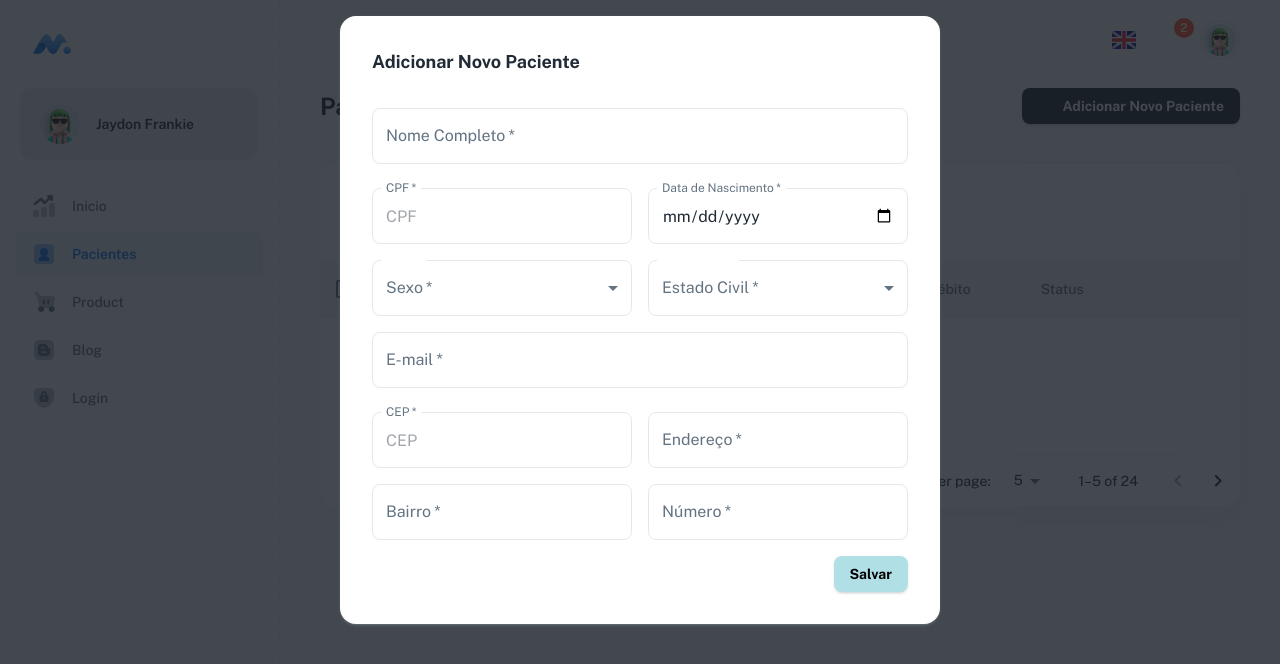
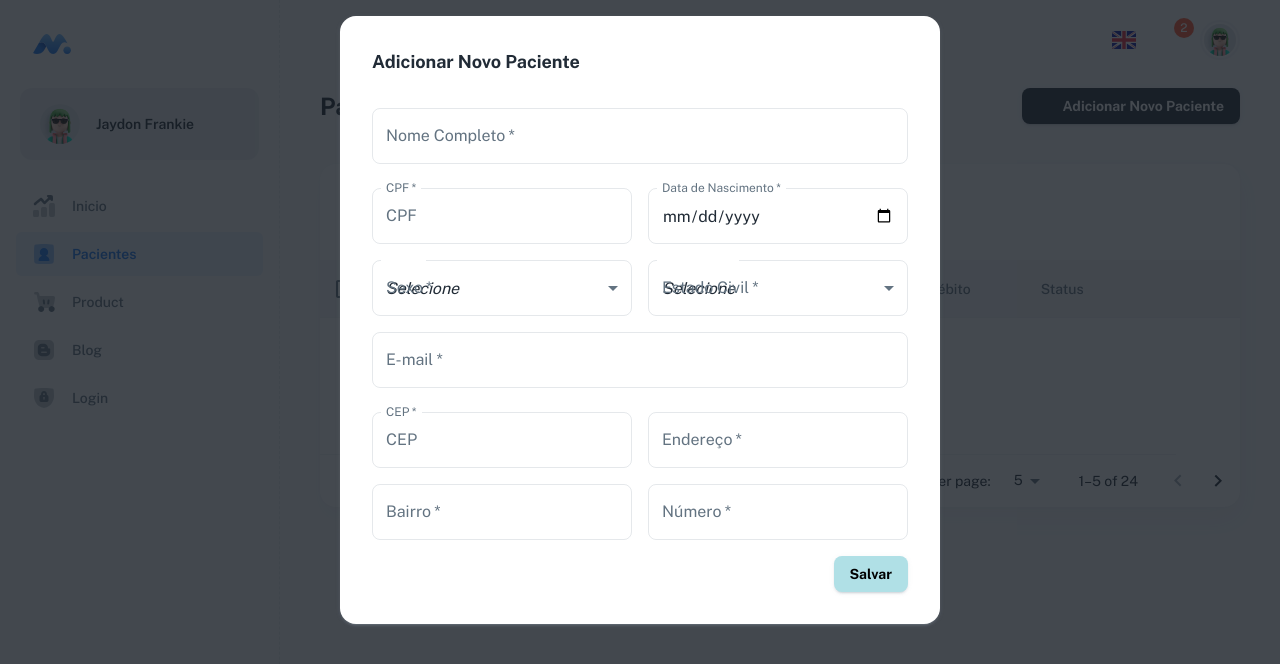
Before and after one commit to Unversedsix0/nutri, a React (Vite) app: page /user in a window 1280 px wide. Both pictures are taken after typing "Sample" into the empty fields and a click on the button "Adicionar Novo Paciente". Shown: the top 664 px of the page. Built offline with nearby package versions, Linux system fonts and the light colour scheme; some icons are missing.

Commit message:
salvando dados do formulario

```diff
--- a/src/components/modal-paciente/modal-paciente.jsx
+++ b/src/components/modal-paciente/modal-paciente.jsx
@@ -1,19 +1,19 @@
 /* eslint-disable react/prop-types */
 /* eslint-disable import/no-extraneous-dependencies */
-import React from 'react'
-
-import FormControl from '@mui/material/FormControl'; // Importação do FormControl
-import InputLabel from '@mui/material/InputLabel'; // Importação do InputLabel
-import Select from '@mui/material/Select'; // Importação do Select
-import MenuItem from '@mui/material/MenuItem'; // Importação do MenuItem
-import InputMask from 'react-input-mask'; // Importação do InputMask
+import React from 'react';
+import InputMask from 'react-input-mask';
+import { useForm, Controller } from 'react-hook-form';
 
 import Box from '@mui/material/Box';
 import Stack from '@mui/material/Stack';
 import Modal from '@mui/material/Modal';
+import Select from '@mui/material/Select';
 import Button from '@mui/material/Button';
+import MenuItem from '@mui/material/MenuItem';
 import TextField from '@mui/material/TextField';
+import InputLabel from '@mui/material/InputLabel';
 import Typography from '@mui/material/Typography';
+import FormControl from '@mui/material/FormControl';
 
 const style = {
   position: 'absolute',
@@ -30,9 +30,16 @@ const style = {
   },
 };
 
+export default function ModalPaciente(props) {
+  const { open, handleClose } = props;
+  const { control, handleSubmit, formState: { errors } } = useForm();
 
-export default function ModalPaciente(props) {
-  const {open, handleClose} = props;
+  const onSubmit = (data) => {
+    console.log('Dados do formulário:', data);
+
+
+  };
+
   return (
     <Modal
       open={open}
@@ -44,32 +51,62 @@ export default function ModalPaciente(props) {
         <Typography id="modal-modal-title" variant="h6" component="h2">
           Adicionar Novo Paciente
         </Typography>
-          <Box component="form" sx={{ mt: 2 }}>
+        <Box component="form" onSubmit={handleSubmit(onSubmit)} sx={{ mt: 2 }}>
+          <Controller
+            name="nome"
+            control={control}
+            defaultValue=""
+            rules={{ required: 'Nome completo é obrigatório' }}
+            render={({ field }) => (
               <TextField
+                {...field}
                 fullWidth
                 margin="normal"
                 label="Nome Completo"
                 variant="outlined"
+                error={!!errors.nome}
+                helperText={errors.nome ? errors.nome.message : ''}
                 required
               />
+            )}
+          />
           <Stack direction="row" spacing={2} sx={{ mt: 2 }}>
+            <Controller
+              name="cpf"
+              control={control}
+              defaultValue=""
+              rules={{ required: 'CPF é obrigatório' }}
+              render={({ field }) => (
                 <FormControl fullWidth margin="normal" variant="outlined">
-                <InputLabel htmlFor="cpf" />
-                <InputMask mask="999.999.999-99" maskPlaceholder={null}>
+                  <InputLabel htmlFor="cpf">CPF</InputLabel>
+                  <InputMask
+                    mask="999.999.999-99"
+                    {...field}
+                  >
                     {(inputProps) => (
                       <TextField
                         {...inputProps}
                         id="cpf"
                         variant="outlined"
                         label="CPF"
-                      placeholder="CPF"
                         required
-                      InputLabelProps={{ shrink: true }} // Isso garante que o rótulo se mova para cima quando o campo está em uso
+                        InputLabelProps={{ shrink: true }}
+                        error={!!errors.cpf}
+                        helperText={errors.cpf ? errors.cpf.message : ''}
                       />
                     )}
                   </InputMask>
                 </FormControl>
+              )}
+            />
+            <Controller
+              name="dataNascimento"
+              control={control}
+              defaultValue=""
+              rules={{ required: 'Data de nascimento é obrigatória' }}
+              render={({ field }) => (
                 <TextField
+                  {...field}
                   fullWidth
                   margin="normal"
                   label="Data de Nascimento"
@@ -77,98 +114,179 @@ export default function ModalPaciente(props) {
                   InputLabelProps={{ shrink: true }}
                   variant="outlined"
                   required
+                  error={!!errors.dataNascimento}
+                  helperText={errors.dataNascimento ? errors.dataNascimento.message : ''}
+                />
+              )}
             />
           </Stack>
           <Stack direction="row" spacing={2} sx={{ mt: 2 }}>
+            <Controller
+              name="sexo"
+              control={control}
+              defaultValue=""
+              rules={{ required: 'Sexo é obrigatório' }}
+              render={({ field }) => (
                 <FormControl fullWidth margin="normal" variant="outlined" required>
                   <InputLabel>Sexo</InputLabel>
                   <Select
+                    {...field}
                     label="Sexo"
-                  defaultValue=""
-                  required
                     displayEmpty
+                    error={!!errors.sexo}
                   >
+                    <MenuItem value=""><em>Selecione</em></MenuItem>
                     <MenuItem value="male">Masculino</MenuItem>
                     <MenuItem value="female">Feminino</MenuItem>
                     <MenuItem value="other">Outro</MenuItem>
                   </Select>
+                  {errors.sexo && <Typography color="error">{errors.sexo.message}</Typography>}
                 </FormControl>
+              )}
+            />
+            <Controller
+              name="estadoCivil"
+              control={control}
+              defaultValue=""
+              rules={{ required: 'Estado civil é obrigatório' }}
+              render={({ field }) => (
                 <FormControl fullWidth margin="normal" variant="outlined" required>
                   <InputLabel>Estado Civil</InputLabel>
                   <Select
+                    {...field}
                     label="Estado Civil"
-                  defaultValue=""
-                  required
                     displayEmpty
+                    error={!!errors.estadoCivil}
                   >
+                    <MenuItem value=""><em>Selecione</em></MenuItem>
                     <MenuItem value="solteiro">Solteiro</MenuItem>
                     <MenuItem value="casado">Casado</MenuItem>
                     <MenuItem value="divorciado">Divorciado</MenuItem>
                     <MenuItem value="viuvo">Viúvo</MenuItem>
                   </Select>
+                  {errors.estadoCivil && <Typography color="error">{errors.estadoCivil.message}</Typography>}
                 </FormControl>
+              )}
+            />
           </Stack>
+          <Controller
+            name="email"
+            control={control}
+            defaultValue=""
+            rules={{
+              required: 'E-mail é obrigatório',
+              pattern: {
+                value: /^[a-zA-Z0-9._%+-]+@[a-zA-Z0-9.-]+\.[a-zA-Z]{2,4}$/,
+                message: 'E-mail inválido'
+              }
+            }}
+            render={({ field }) => (
               <TextField
+                {...field}
                 fullWidth
                 margin="normal"
                 label="E-mail"
                 variant="outlined"
                 required
+                error={!!errors.email}
+                helperText={errors.email ? errors.email.message : ''}
                 sx={{ mt: 2 }}
               />
+            )}
+          />
           <Stack direction="row" spacing={2} sx={{ mt: 2 }}>
+            <Controller
+              name="cep"
+              control={control}
+              defaultValue=""
+              rules={{ required: 'CEP é obrigatório' }}
+              render={({ field }) => (
                 <FormControl fullWidth margin="normal" variant="outlined">
-                <InputLabel htmlFor="cep" />
-                <InputMask mask="99999-999" maskPlaceholder={null}>
+                  <InputLabel htmlFor="cep">CEP</InputLabel>
+                  <InputMask
+                    mask="99999-999"
+                    {...field}
+                  >
                     {(inputProps) => (
                       <TextField
                         {...inputProps}
                         id="cep"
                         variant="outlined"
                         label="CEP"
-                      placeholder="CEP"
                         required
                         InputLabelProps={{ shrink: true }}
+                        error={!!errors.cep}
+                        helperText={errors.cep ? errors.cep.message : ''}
                       />
                     )}
                   </InputMask>
                 </FormControl>
+              )}
+            />
+            <Controller
+              name="endereco"
+              control={control}
+              defaultValue=""
+              rules={{ required: 'Endereço é obrigatório' }}
+              render={({ field }) => (
                 <TextField
+                  {...field}
                   fullWidth
                   margin="normal"
                   label="Endereço"
                   variant="outlined"
                   required
+                  error={!!errors.endereco}
+                  helperText={errors.endereco ? errors.endereco.message : ''}
+                />
+              )}
             />
           </Stack>
-            {/* Campos Bairro e Número abaixo de CEP e Endereço */}
           <Stack direction="row" spacing={2} sx={{ mt: 2 }}>
+            <Controller
+              name="bairro"
+              control={control}
+              defaultValue=""
+              rules={{ required: 'Bairro é obrigatório' }}
+              render={({ field }) => (
                 <TextField
+                  {...field}
                   fullWidth
                   margin="normal"
                   label="Bairro"
                   variant="outlined"
                   required
+                  error={!!errors.bairro}
+                  helperText={errors.bairro ? errors.bairro.message : ''}
                 />
+              )}
+            />
+            <Controller
+              name="numero"
+              control={control}
+              defaultValue=""
+              rules={{ required: 'Número é obrigatório' }}
+              render={({ field }) => (
                 <TextField
+                  {...field}
                   fullWidth
                   margin="normal"
                   label="Número"
                   variant="outlined"
                   required
-                type="number" // Garante que somente números podem ser inseridos
+                  type="number"
+                  error={!!errors.numero}
+                  helperText={errors.numero ? errors.numero.message : ''}
+                />
+              )}
             />
           </Stack>
-            {/* Botão Salvar */}
           <Box sx={{ display: 'flex', justifyContent: 'flex-end', mt: 2 }}>
             <Button
+              type="submit"
               variant="contained"
               color="primary"
               sx={{ backgroundColor: '#B0E0E6', color: '#000', '&:hover': { backgroundColor: '#ADD8E6' } }}
-                onClick={() => {
-                    handleClose()
-
-                }}
             >
               Salvar
             </Button>
@@ -176,5 +294,5 @@ export default function ModalPaciente(props) {
         </Box>
       </Box>
     </Modal>
-  )
+  );
 }
```
Lines whose indentation alone changed are shown as unchanged.
